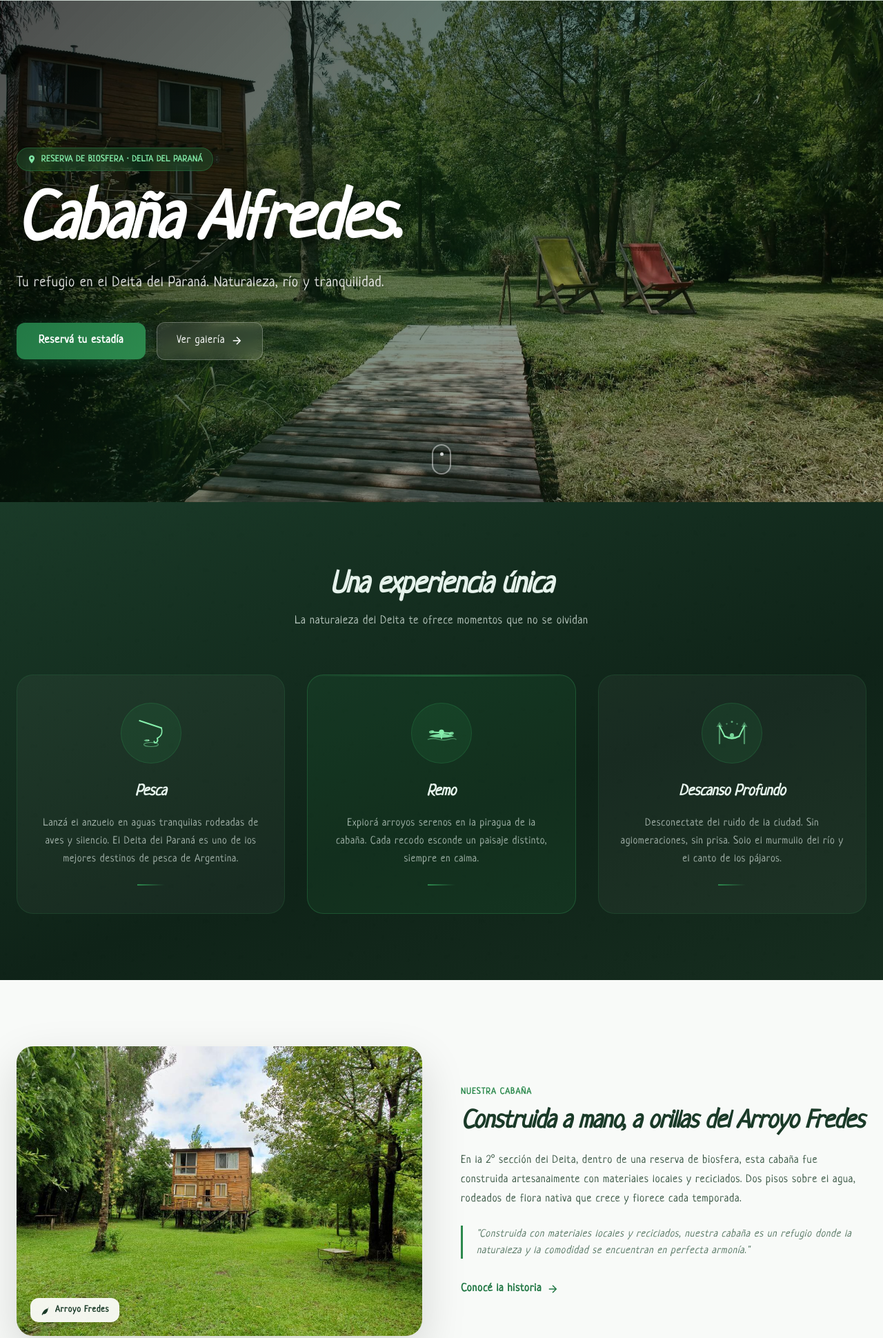
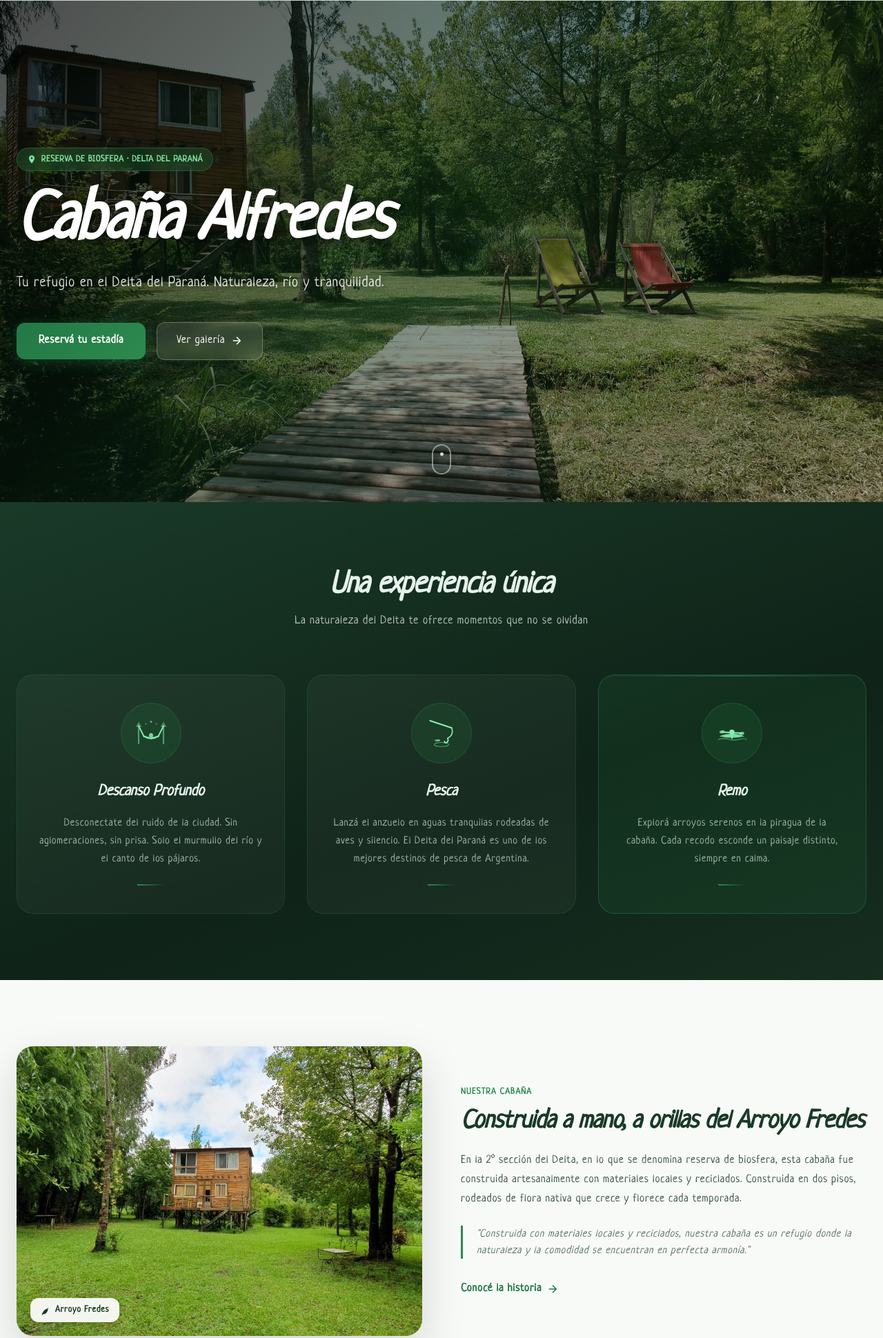
Before and after one commit to cabAlfredes/Alfredes-Website, an Astro site: page / in a window 1280 px wide. Shown: the part 72-2012 px from the top of the page at 69% size. Built offline with nearby package versions, Linux system fonts and the light colour scheme; Astro itself is replaced by a stand-in of ours.

Commit message:
update lastUpdateCheck timestamp, refine interior image alt text, and enhance home page translations

```diff
--- a/src/components/pages/FotosPage.astro
+++ b/src/components/pages/FotosPage.astro
@@ -30,16 +30,16 @@ const exteriorImages = [
 	{ src: foto_2, alt: "Fachada frontal de la cabaña" },
 	{ src: foto_4, alt: "Vista panorámica desde dron" },
 	{ src: foto_3, alt: "Exterior completo de la cabaña" },
-	{ src: foto_5, alt: "Vista lateral del exterior" },
+	{ src: foto_5, alt: "Vista del exterior" },
 	{ src: foto_6, alt: "Muelle y río desde la cabaña" },
 	{ src: foto_7, alt: "Raposeras y vegetación del río" },
 	{ src: foto_8, alt: "Detalle del exterior" },
 	{ src: foto_9, alt: "Río y naturaleza circundante" },
-	{ src: foto_10, alt: "Vista del río Parana" },
+	{ src: foto_10, alt: "Vista del río Fredes" },
 ];
 
 const interiorImages = [
-	{ src: photo_int_9, alt: "Cama matrimonial con vista al río" },
+	{ src: photo_int_9, alt: "Cama doble con vista al río" },
 	{ src: photo_int_2, alt: "Vista del río desde la habitación" },
 	{ src: photo_int_3, alt: "Banco de madera en el interior" },
 	{ src: photo_int_5, alt: "Escalera y salamandra de leña" },
--- a/src/components/pages/HomePage.astro
+++ b/src/components/pages/HomePage.astro
@@ -75,6 +75,34 @@ const galleryPhotos = [
 
       <div class="experiences-grid">
 
+           <!-- Relaxation -->
+        <div class="exp-card">
+          <div class="exp-icon-wrap">
+            <svg class="exp-icon" viewBox="0 0 64 64" fill="none" xmlns="http://www.w3.org/2000/svg">
+              <!-- Hammock ropes -->
+              <line x1="8" y1="18" x2="18" y2="38" stroke="currentColor" stroke-width="2.5" stroke-linecap="round"/>
+              <line x1="56" y1="18" x2="46" y2="38" stroke="currentColor" stroke-width="2.5" stroke-linecap="round"/>
+              <!-- Hammock body -->
+              <path d="M18 38 Q32 46 46 38" stroke="currentColor" stroke-width="3" stroke-linecap="round" fill="none"/>
+              <path d="M18 38 Q32 42 46 38" fill="currentColor" opacity="0.35"/>
+              <!-- Person in hammock -->
+              <circle cx="32" cy="36" r="4" fill="currentColor" opacity="0.85"/>
+              <path d="M28 40 Q32 44 36 40" stroke="currentColor" stroke-width="2" stroke-linecap="round" fill="none" opacity="0.7"/>
+              <!-- Stars / peaceful dots -->
+              <circle cx="22" cy="14" r="1.5" fill="currentColor" opacity="0.5"/>
+              <circle cx="32" cy="10" r="2" fill="currentColor" opacity="0.6"/>
+              <circle cx="42" cy="14" r="1.5" fill="currentColor" opacity="0.5"/>
+              <!-- Trees suggestion -->
+              <path d="M8 52 L8 18 M56 52 L56 18" stroke="currentColor" stroke-width="3" stroke-linecap="round" opacity="0.5"/>
+              <path d="M2 20 L8 10 L14 20Z" fill="currentColor" opacity="0.4"/>
+              <path d="M50 20 L56 10 L62 20Z" fill="currentColor" opacity="0.4"/>
+            </svg>
+          </div>
+          <h3 class="exp-title">{t('home.relax.title')}</h3>
+          <p class="exp-desc">{t('home.relax.desc')}</p>
+          <div class="exp-line"></div>
+        </div>
+
         <!-- Fishing -->
         <div class="exp-card">
           <div class="exp-icon-wrap">
@@ -119,33 +147,7 @@ const galleryPhotos = [
           <div class="exp-line"></div>
         </div>
 
-        <!-- Relaxation -->
-        <div class="exp-card">
-          <div class="exp-icon-wrap">
-            <svg class="exp-icon" viewBox="0 0 64 64" fill="none" xmlns="http://www.w3.org/2000/svg">
-              <!-- Hammock ropes -->
-              <line x1="8" y1="18" x2="18" y2="38" stroke="currentColor" stroke-width="2.5" stroke-linecap="round"/>
-              <line x1="56" y1="18" x2="46" y2="38" stroke="currentColor" stroke-width="2.5" stroke-linecap="round"/>
-              <!-- Hammock body -->
-              <path d="M18 38 Q32 46 46 38" stroke="currentColor" stroke-width="3" stroke-linecap="round" fill="none"/>
-              <path d="M18 38 Q32 42 46 38" fill="currentColor" opacity="0.35"/>
-              <!-- Person in hammock -->
-              <circle cx="32" cy="36" r="4" fill="currentColor" opacity="0.85"/>
-              <path d="M28 40 Q32 44 36 40" stroke="currentColor" stroke-width="2" stroke-linecap="round" fill="none" opacity="0.7"/>
-              <!-- Stars / peaceful dots -->
-              <circle cx="22" cy="14" r="1.5" fill="currentColor" opacity="0.5"/>
-              <circle cx="32" cy="10" r="2" fill="currentColor" opacity="0.6"/>
-              <circle cx="42" cy="14" r="1.5" fill="currentColor" opacity="0.5"/>
-              <!-- Trees suggestion -->
-              <path d="M8 52 L8 18 M56 52 L56 18" stroke="currentColor" stroke-width="3" stroke-linecap="round" opacity="0.5"/>
-              <path d="M2 20 L8 10 L14 20Z" fill="currentColor" opacity="0.4"/>
-              <path d="M50 20 L56 10 L62 20Z" fill="currentColor" opacity="0.4"/>
-            </svg>
-          </div>
-          <h3 class="exp-title">{t('home.relax.title')}</h3>
-          <p class="exp-desc">{t('home.relax.desc')}</p>
-          <div class="exp-line"></div>
-        </div>
+
 
       </div>
     </div>
--- a/src/i18n/translations.ts
+++ b/src/i18n/translations.ts
@@ -40,7 +40,7 @@ export const ui = {
 		"nav.howToArrive": "Cómo Llegar",
 
 		// Home
-		"home.title": "Cabaña Alfredes.",
+		"home.title": "Cabaña Alfredes",
 		"home.subtitle":
 			"Tu refugio en el Delta del Paraná. Naturaleza, río y tranquilidad.",
 		"home.cta": "Reservá tu estadía",
@@ -61,8 +61,9 @@ export const ui = {
 			"Desconectate del ruido de la ciudad. Sin aglomeraciones, sin prisa. Solo el murmullo del río y el canto de los pájaros.",
 		"home.story.eyebrow": "Nuestra Cabaña",
 		"home.story.heading": "Construida a mano, a orillas del Arroyo Fredes",
+		// "home.story.body": "Ubicada en un arroyo muy tranquilo de la 2° secc. del delta en lo que se denomina reserva de biosfera. Construida en dos pisos sobre el ARROYO FREDES.  En la reserva de biosfera",
 		"home.story.body":
-			"En la 2° sección del Delta, dentro de una reserva de biosfera, esta cabaña fue construida artesanalmente con materiales locales y reciclados. Dos pisos sobre el agua, rodeados de flora nativa que crece y florece cada temporada.",
+			"En la 2° sección del Delta, en lo que se denomina reserva de biosfera, esta cabaña fue construida artesanalmente con materiales locales y reciclados. Construida en dos pisos, rodeados de flora nativa que crece y florece cada temporada.",
 		"home.story.link": "Conocé la historia",
 		"home.amenities.title": "Todo lo que necesitás",
 		"home.amenity.wifi": "WiFi",
@@ -201,7 +202,7 @@ export const ui = {
 		"nav.contact": "Contact",
 		"nav.howToArrive": "How to Arrive",
 
-		"home.title": "Cabaña Alfredes.",
+		"home.title": "Cabaña Alfredes",
 		"home.subtitle":
 			"Your retreat in the Paraná Delta. Nature, river and tranquility.",
 		"home.cta": "Book your stay",
```
Also changed, not shown: public/favicon.ico (deleted), 1 other file.
